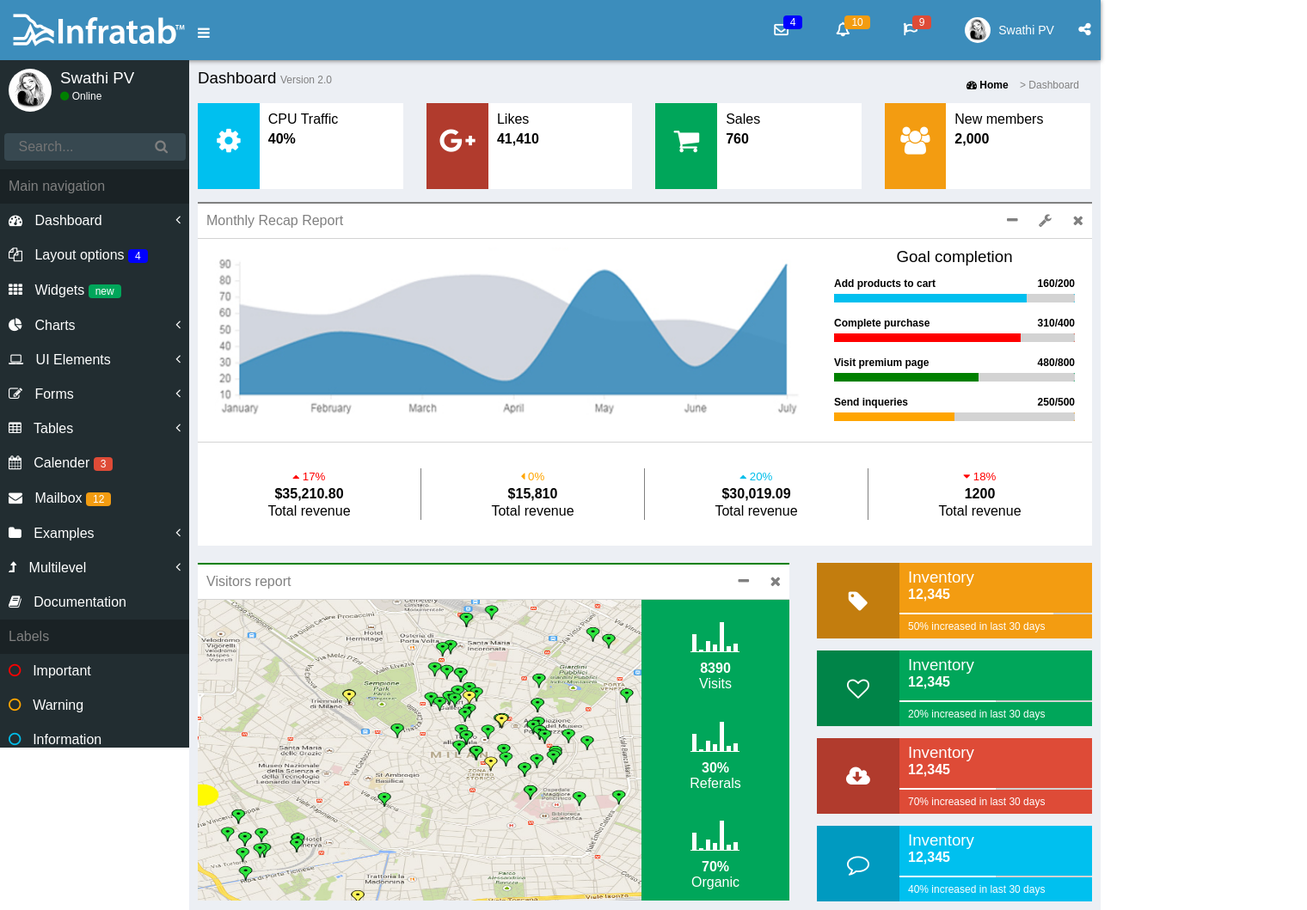
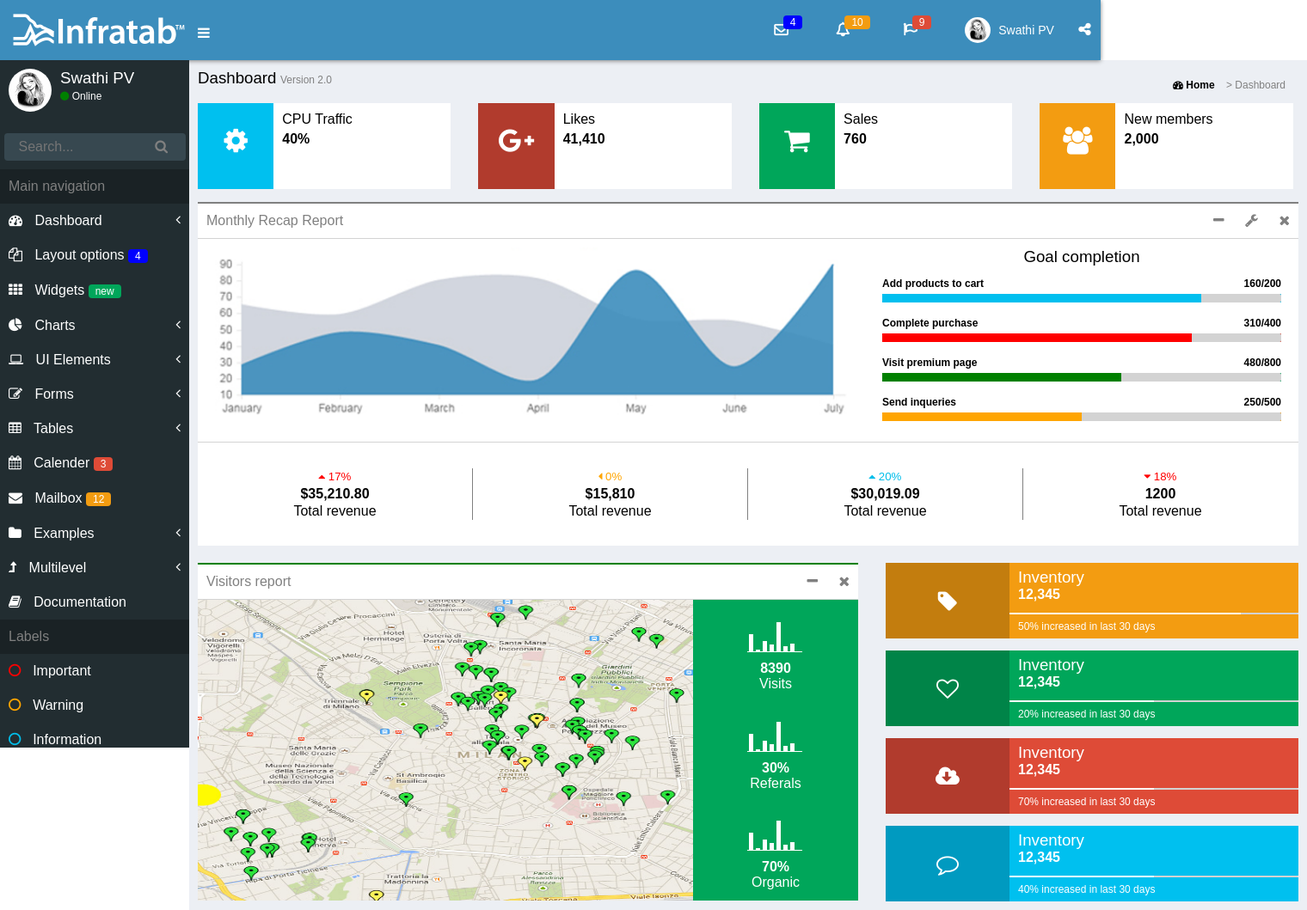
Before and after one commit to SwathiPV/html-css-assignments, a website: page assignment-2/index.html in a window 1280 px wide. Shown: the whole page at 86% size, 1520 px wide, since content can reach past the window. Drawn offline with nearby package versions, Linux system fonts and the light colour scheme; files that its build step writes are made by us from their sources.

Commit message:
Use percentage instead of em

```diff
--- a/assignment-2/index.html
+++ b/assignment-2/index.html
@@ -2,6 +2,7 @@
 <html>
   <head>
     <title>Assignment - 2</title>
+    <meta name='viewport' content='width=device-width, initial-scale=1, maximum-scale=1.0' />
     <link type='text/css' rel='stylesheet' href='../css/main.css' />
     <link rel='icon' href='../img/favicon.ico' />
   </head>
--- a/sass/main.scss
+++ b/sass/main.scss
@@ -3,6 +3,6 @@
 @import "colors";
 @import "vendors/vendors";
 @import "index";
-@import "pages/assignment-1";
+// @import "pages/assignment-1";
 @import "pages/assignment-2";
 @import "responsive";
--- a/sass/pages/_assignment-2.scss
+++ b/sass/pages/_assignment-2.scss
@@ -151,7 +151,7 @@
 
   .container {
     display: inline-block;
-    width: calc(100% - 240px);
+    width: 100%;
     background-color: #eceff4;
     padding: 10px;
     margin-left: 220px;
@@ -203,7 +203,7 @@
       width: 23%;
       height: 100px;
       &:not(:last-child) {
-        margin-right: 27px;
+        margin-right: 2.5%;
       }
       .icon {
         width: 30%;
@@ -249,13 +249,13 @@
       img {
         display: inline-block;
         float: left;
-        width: 43em;
+        width: 60%;
         height: 206px;
       }
 
       .goals {
         display: inline-block;
-        width: calc(100% - 45em);
+        width: calc(40% - 2em);
         margin-left: 2em;
 
         h3 {
@@ -308,7 +308,7 @@
     margin-top: 20px;
 
     .visitors-report {
-      width: 43em;
+      width: 60%;
       display: inline-block;
       float: left;
       background-color: white;
@@ -401,7 +401,7 @@
   .analysis {
     display: inline-block;
     margin-left: 2em;
-    width: calc(100% - 45em);
+    width: calc(40% - 2em);
 
     .data-section {
       height: calc(392px / 4 - 10px );
```
